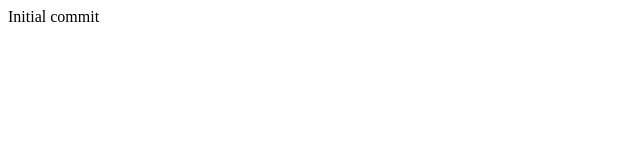
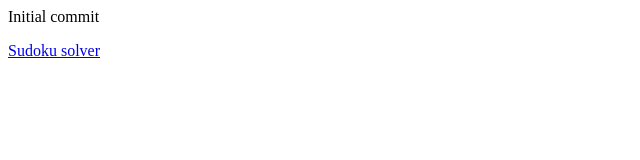
Before and after one commit to kamil-pociot/kamil-pociot.github.io, a plain HTML site: page index.html in a window 1280 px wide. Shown: the whole page, without its empty margins (0-640 px from the left). Drawn offline with Linux system fonts and the light colour scheme.

Commit message:
solver link

```diff
--- a/index.html
+++ b/index.html
@@ -8,5 +8,6 @@
 </head>
 <body>
 <p>Initial commit</p>
+<a href="sudoku-solver">Sudoku solver</a>
 </body>
 </html>
```
